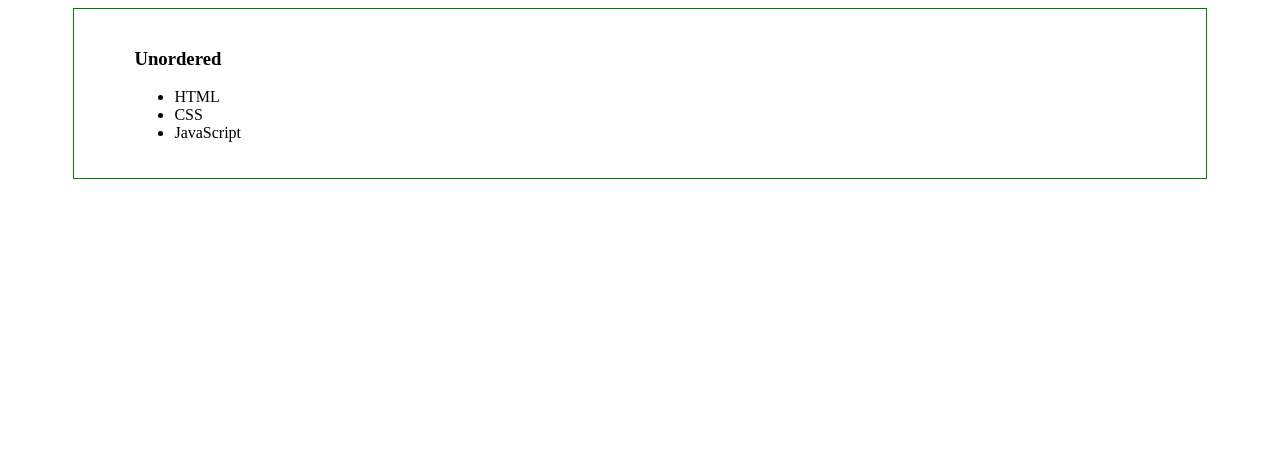
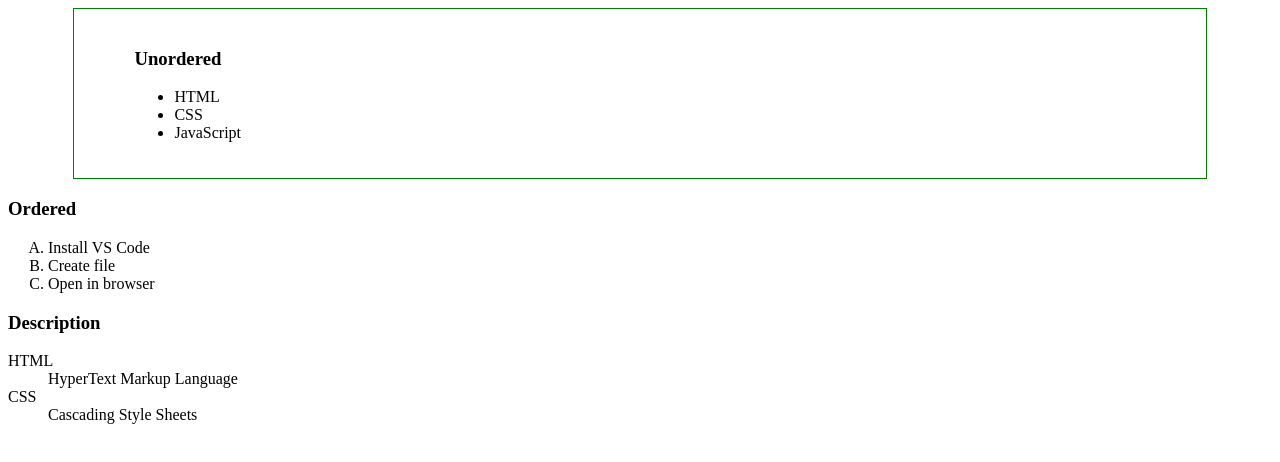
Before and after one commit to Harshit08-ops/WDW_0204, a plain HTML site: page Web Designing Workshop Assignment/Assignment-05/index.html in a window 1280 px wide. Drawn offline with Linux system fonts and the light colour scheme.

Commit message:
Assignment 5 - Added Ordered and Description Lists

```diff
--- a/Web Designing Workshop Assignment/Assignment-05/index.html
+++ b/Web Designing Workshop Assignment/Assignment-05/index.html
@@ -19,3 +19,20 @@
 
 </body>
 </html>
+        <h3>Ordered</h3>
+
+        <ol type="A">
+            <li>Install VS Code</li>
+            <li>Create file</li>
+            <li>Open in browser</li>
+        </ol>
+
+        <h3>Description</h3>
+
+        <dl>
+            <dt>HTML</dt>
+            <dd>HyperText Markup Language</dd>
+
+            <dt>CSS</dt>
+            <dd>Cascading Style Sheets</dd>
+        </dl>
```
